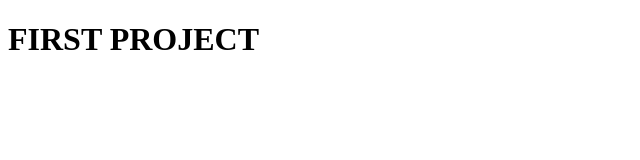
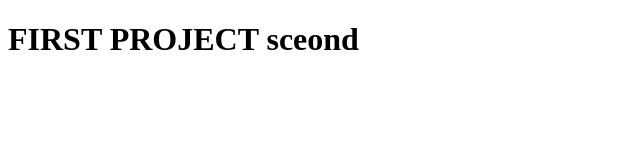
Before and after one commit to Gerald-Ivan/git-demo-fson4, a plain HTML site: page index.html in a window 1280 px wide. Shown: the whole page, without its empty margins (0-640 px from the left). Drawn offline with Linux system fonts and the light colour scheme.

Commit message:
Update index.html

```diff
--- a/index.html
+++ b/index.html
@@ -6,6 +6,6 @@
     <title>Document</title>
 </head>
 <body>
-    <h1>FIRST PROJECT</h1>
+    <h1>FIRST PROJECT sceond</h1>
 </body>
 </html>
```
